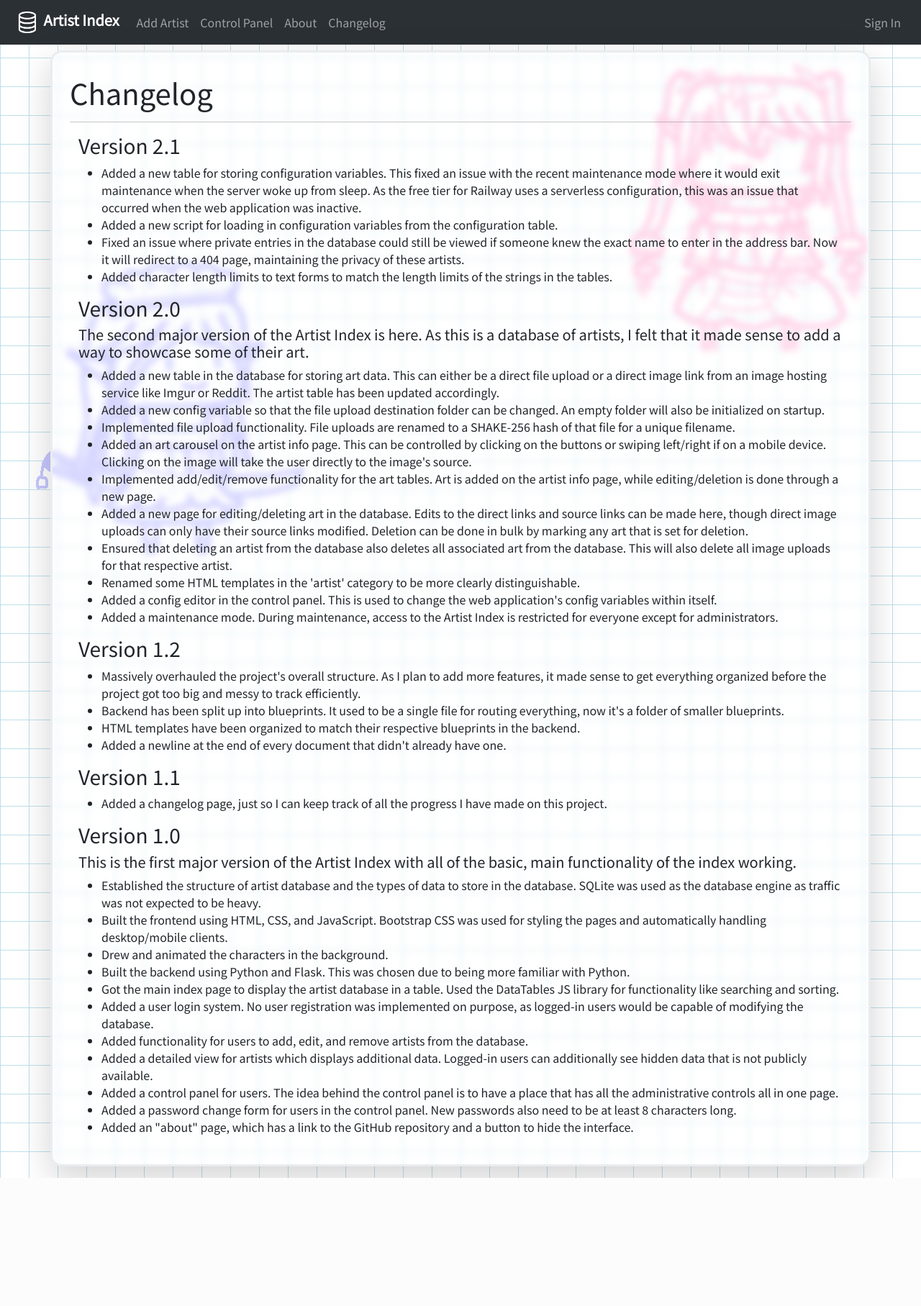
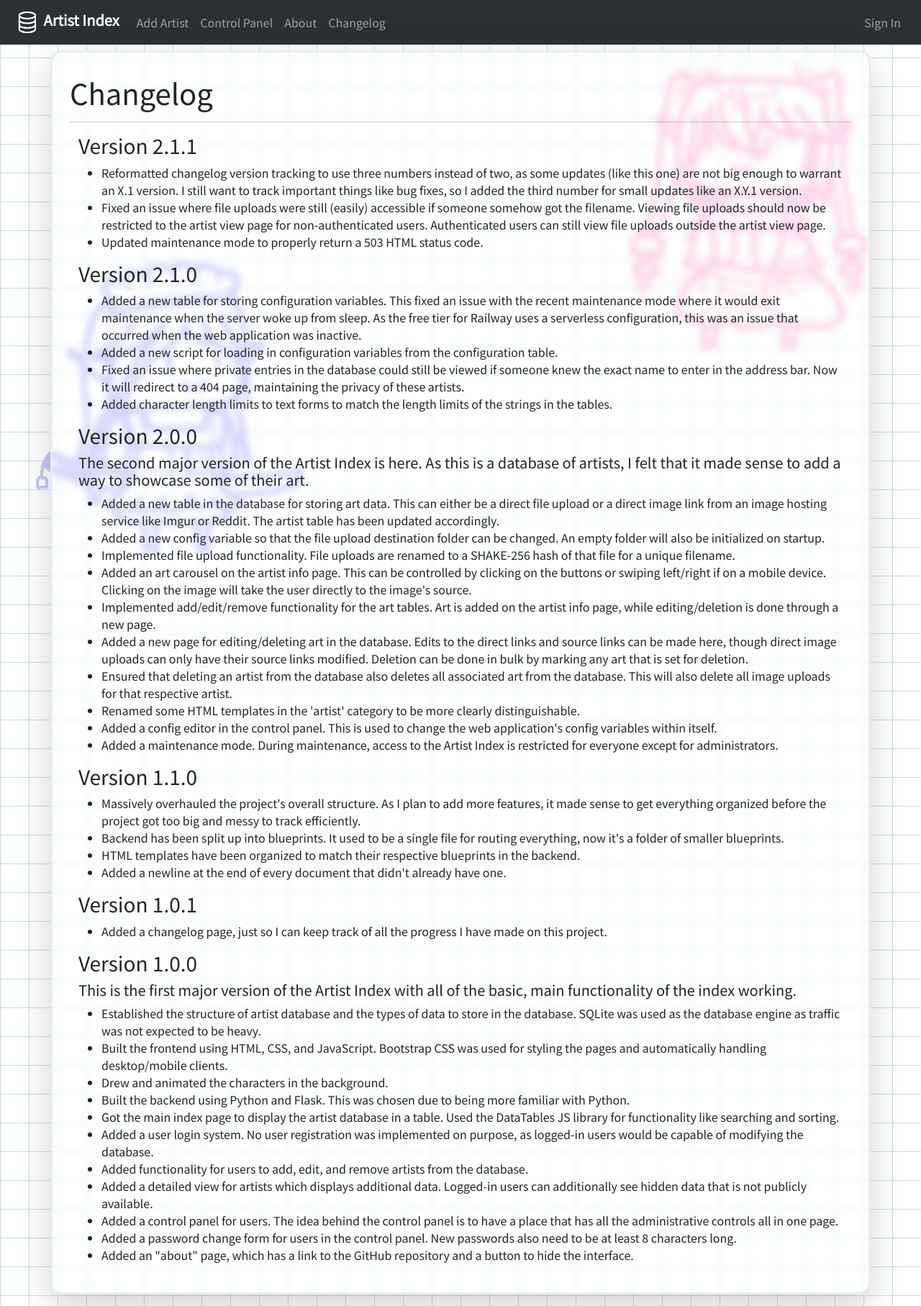
Before and after one commit to Tsunderarislime/artist-index, a Flask app: page /changelog in a window 1280 px wide. Shown: the whole page at 72% size. Before the commit the page ends 1637 px from the top, so only its background shows below. Run offline with Flask 3, Linux system fonts and the light colour scheme; some libraries are stand-ins or nearby versions.

Commit message:
Blocked file upload hotlinking, updated maintenance status code

```diff
--- a/app/routes.py
+++ b/app/routes.py
@@ -1,6 +1,6 @@
 from app import app
 import app.blueprints as bp
-from flask import send_from_directory, render_template, request
+from flask import send_from_directory, render_template, request, abort
 from flask_login import current_user
 
 app.register_blueprint(bp.index.index_blueprint)
@@ -12,6 +12,13 @@ app.register_blueprint(bp.errors.errors_blueprint)
 
 @app.route('/upload/<filename>')
 def serve_upload(filename):
+    referrer = request.referrer
+    artist_url = request.host_url + 'artist'
+
+    if not referrer or not referrer.startswith(artist_url):
+        if not current_user.is_authenticated:
+            abort(403)
+
     return send_from_directory(app.config['UPLOAD_DIRECTORY'], filename)
 
 @app.before_request
@@ -25,4 +32,4 @@ def is_maintenance():
     if current_user.is_authenticated:
         return
 
-    return render_template('maintenance.html')
+    return abort(503)
--- a/app/templates/info/changelog.html
+++ b/app/templates/info/changelog.html
@@ -6,7 +6,19 @@
 
 {% block content %}
     <div class="container-fluid mb-3">
-        <h3>Version 2.1</h3>
+        <h3>Version 2.1.1</h3>
+        <ul>
+            <li>Reformatted changelog version tracking to use three numbers instead of two, as some updates (like this one) are not big enough to warrant an X.1 version.
+                I still want to track important things like bug fixes, so I added the third number for small updates like an X.Y.1 version.
+            </li>
+            <li>Fixed an issue where file uploads were still (easily) accessible if someone somehow got the filename. Viewing file uploads should now be restricted to
+                the artist view page for non-authenticated users. Authenticated users can still view file uploads outside the artist view page.
+            </li>
+            <li>Updated maintenance mode to properly return a 503 HTML status code.</li>
+        </ul>
+    </div>
+    <div class="container-fluid mb-3">
+        <h3>Version 2.1.0</h3>
         <ul>
             <li>Added a new table for storing configuration variables. This fixed an issue with the recent maintenance mode where it would exit maintenance when the server
                 woke up from sleep. As the free tier for Railway uses a serverless configuration, this was an issue that occurred when the web application was inactive.
@@ -19,7 +31,7 @@
         </ul>
     </div>
     <div class="container-fluid mb-3">
-        <h3>Version 2.0</h3>
+        <h3>Version 2.0.0</h3>
         <h5>
             The second major version of the Artist Index is here. As this is a database of artists, I felt that it made sense to add a way to showcase some of
             their art.
@@ -44,7 +56,7 @@
         </ul>
     </div>
     <div class="container-fluid mb-3">
-        <h3>Version 1.2</h3>
+        <h3>Version 1.1.0</h3>
         <ul>
             <li>Massively overhauled the project's overall structure. As I plan to add more features, it made sense to get everything organized before the
                 project got too big and messy to track efficiently.
@@ -55,13 +67,13 @@
         </ul>
     </div>
     <div class="container-fluid mb-3">
-        <h3>Version 1.1</h3>
+        <h3>Version 1.0.1</h3>
         <ul>
             <li>Added a changelog page, just so I can keep track of all the progress I have made on this project.</li>
         </ul>
     </div>
     <div class="container-fluid">
-        <h3>Version 1.0</h3>
+        <h3>Version 1.0.0</h3>
         <h5>
             This is the first major version of the Artist Index with all of the basic, main functionality of the index working.
         </h5>
```
Also changed, not shown: app/blueprints/errors.py (+8 -0 lines), app/templates/errors/403.html (added, +14 -0 lines), app/templates/errors/503.html (renamed from app/templates/maintenance.html).
